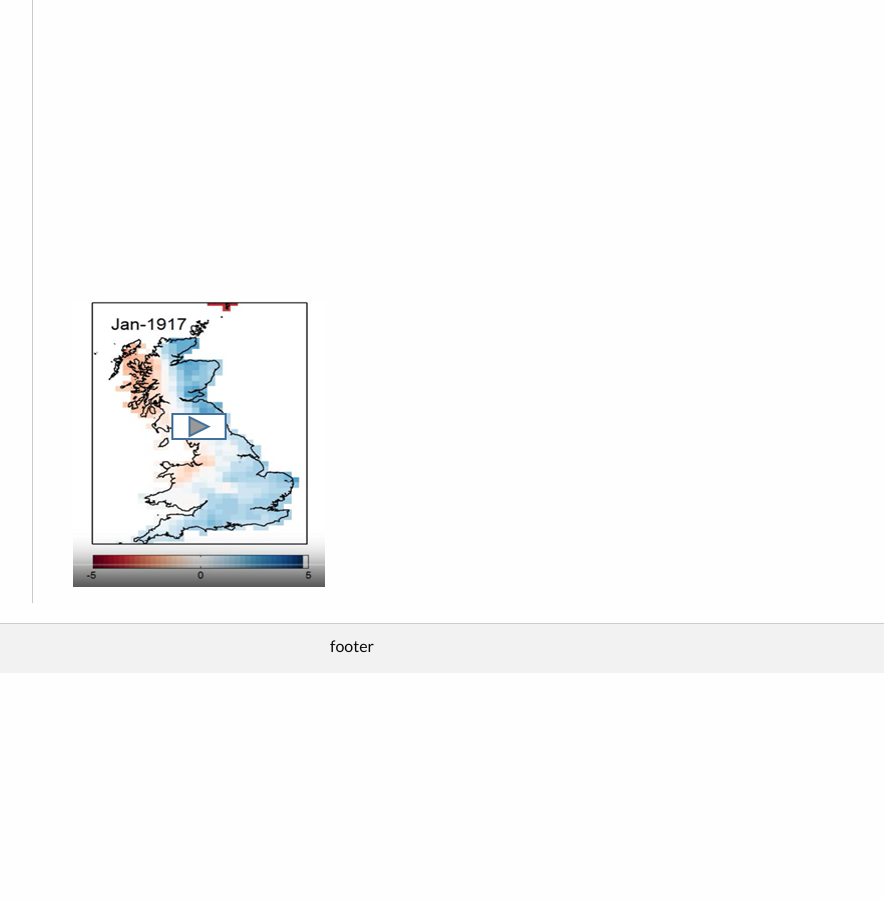
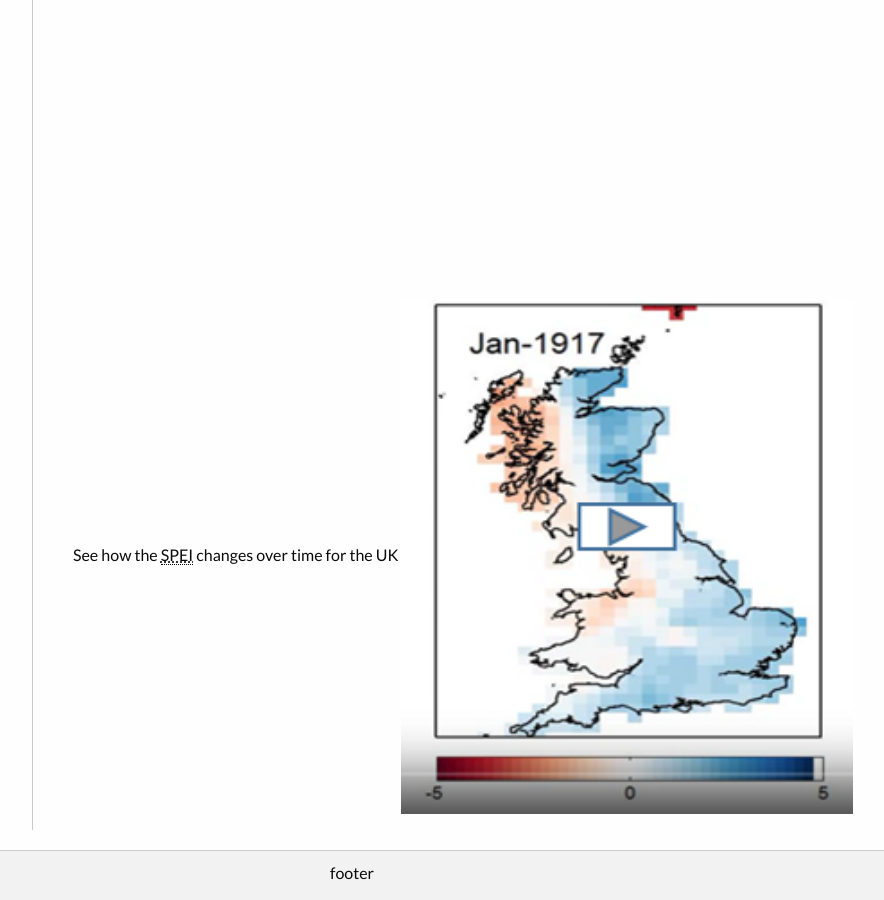
Before and after one commit to VictoriaJJ/mariusdroughtproject.org, a Jekyll site: the page built from _pages/dashboard/management/what_are_droughts.md, in a window 1280 px wide and 900 px high, scrolled down 1013 px. Shown: the whole window, without its empty margins (288-1172 px from the left). Built offline with Jekyll 4.4.1, drawn with Linux system fonts in a browser that asks for light colours; before the commit the page ends 1686 px from its top, so only the background shows below that.

Commit message:
Updated what_are_droughts.md

```diff
--- a/_pages/dashboard/management/what_are_droughts.md
+++ b/_pages/dashboard/management/what_are_droughts.md
@@ -98,7 +98,8 @@
 <script src='{{ site.baseurl }}/assets/libs/js/stream_layers.js' type='text/javascript'> </script>
 <script src='{{ site.baseurl }}/assets/js/stacked_grouped_nbar_chart.js' type='text/javascript'> </script>
 
-![See how the SPEI changes over time for the UK]({{site.baseurl}}/assets/img/SPEI_timeseries_map_placeholder.png)
+See how the SPEI changes over time for the UK
+![]({{ site.baseurl}}/assets/img/SPEI_timeseries_map_placeholder.png){:width="50%"}
 
 
 *[MaRIUS]: Expand MaRIUS
```
